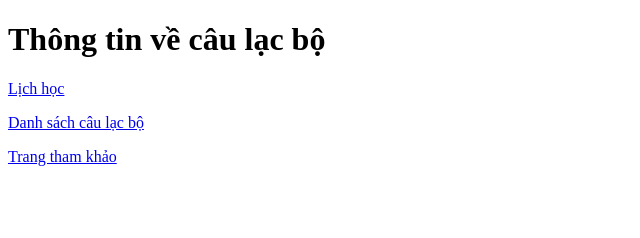
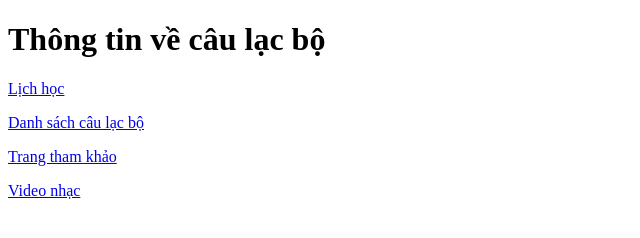
Before and after one commit to HQNoPro/huyquoc, a plain HTML site: page index.html in a window 1280 px wide. Shown: the full height of the page, 0-640 px from the left. Drawn offline with Linux system fonts and the light colour scheme.

Commit message:
Add video link to index.html

```diff
--- a/index.html
+++ b/index.html
@@ -9,5 +9,6 @@
         <p><a href="lich.html">Lịch học</a></p>
         <p><a href="Danh_sach.html">Danh sách câu lạc bộ</a></p>
         <p><a href="https://thethao247.vn">Trang tham khảo</a></p>
+        <p><a href="https://www.youtube.com/watch?v=_E-7A81Ac8U&list=RD_E-7A81Ac8U&start_radio=1">Video nhạc</a></p>
     </body>
 </html>
```
